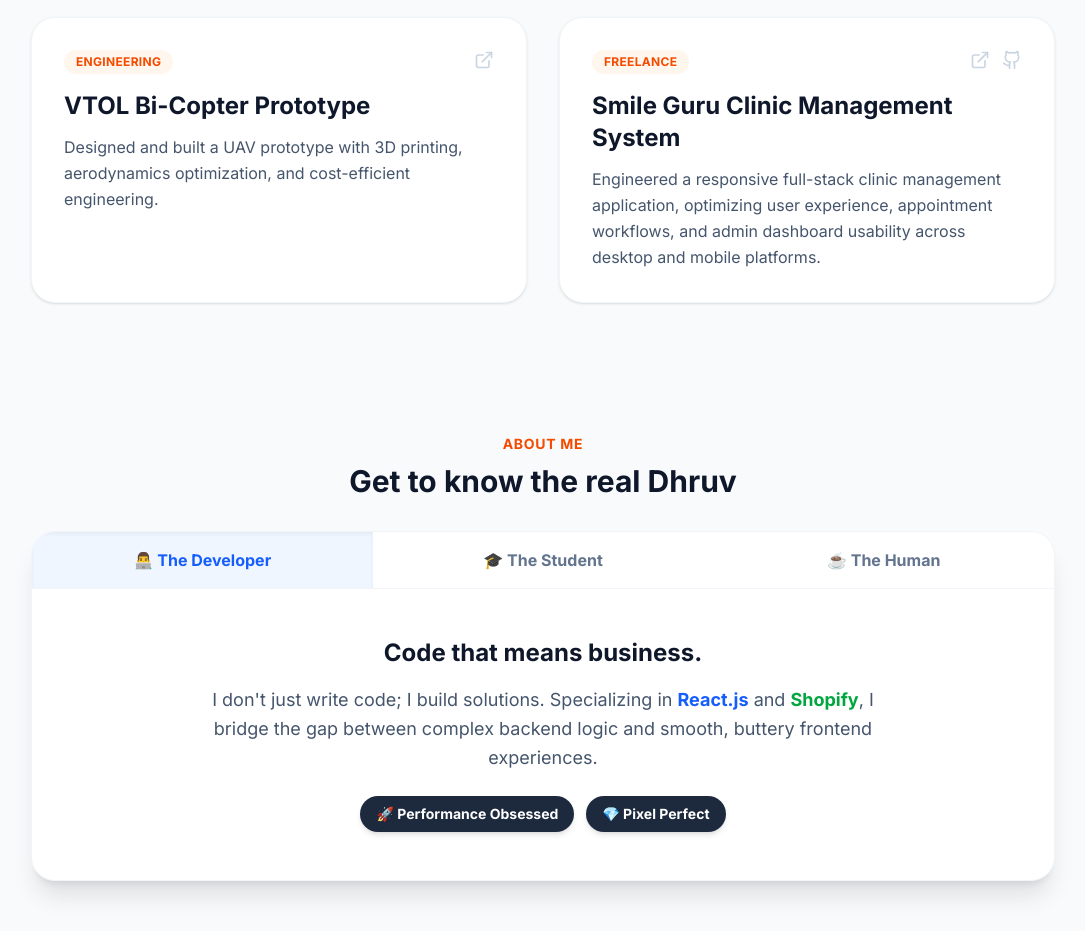
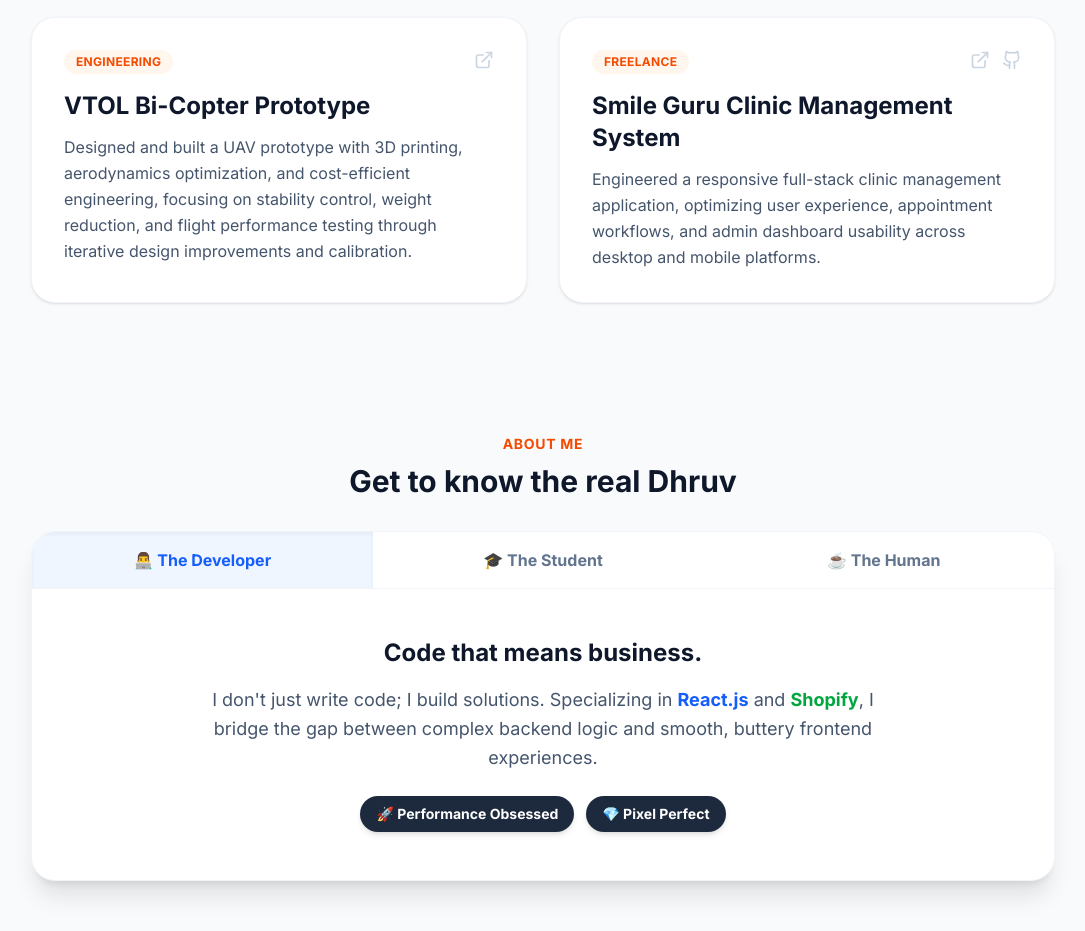
Before and after one commit to Dhruv-mavani/my-portfolio, a Next.js app: page / in a window 1280 px wide. Shown: the part 2560-3491 px from the top of the page, without its empty margins (97-1182 px from the left). Built offline with nearby package versions, Linux system fonts and the light colour scheme.

Commit message:
added more details in project VTOL

```diff
--- a/app/page.tsx
+++ b/app/page.tsx
@@ -20,7 +20,7 @@ const projects = [
   },
   {
     title: "VTOL Bi-Copter Prototype",
-    desc: "Designed and built a UAV prototype with 3D printing, aerodynamics optimization, and cost-efficient engineering.",
+    desc: "Designed and built a UAV prototype with 3D printing, aerodynamics optimization, and cost-efficient engineering, focusing on stability control, weight reduction, and flight performance testing through iterative design improvements and calibration.",
     link: "https://www.linkedin.com/posts/dhruvmavanii_vtol-bicopter-3dprinting-activity-7331290468707733505-C9yG",
     tag: "Engineering"
   },
```
